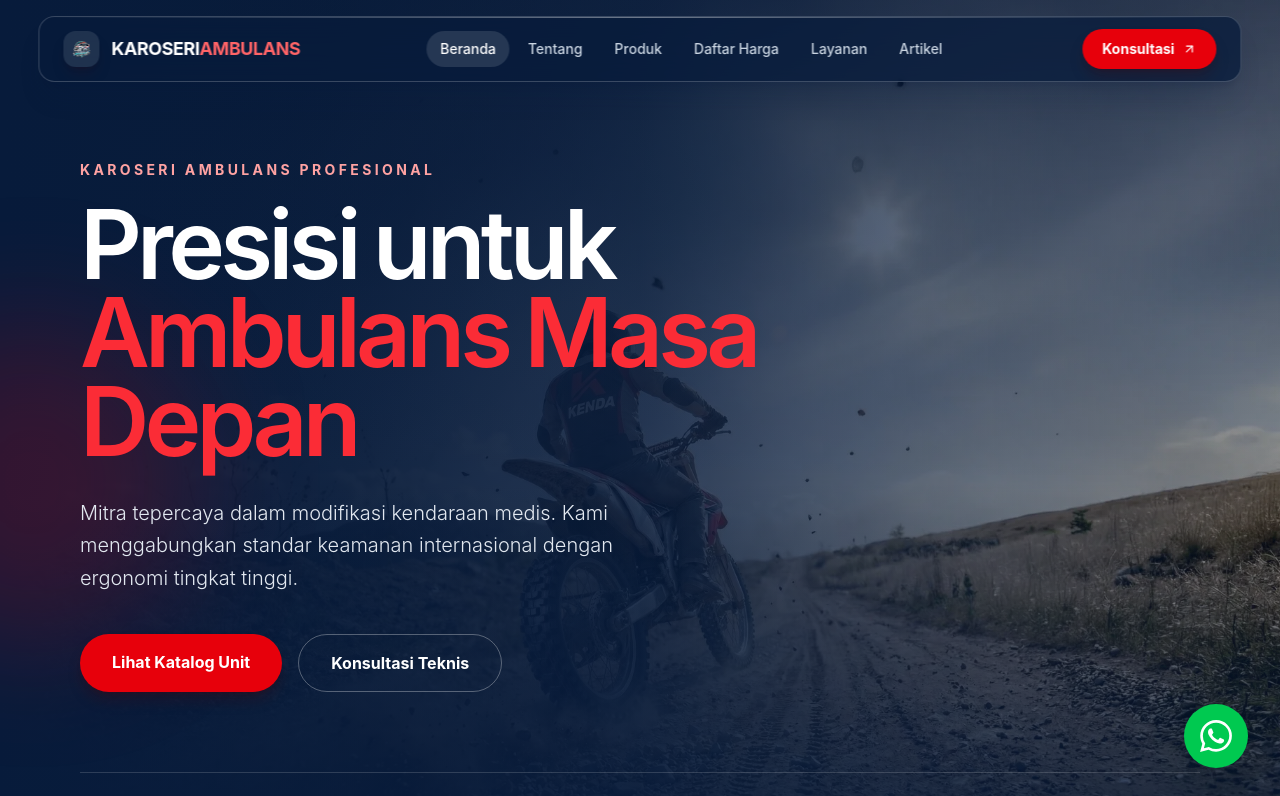
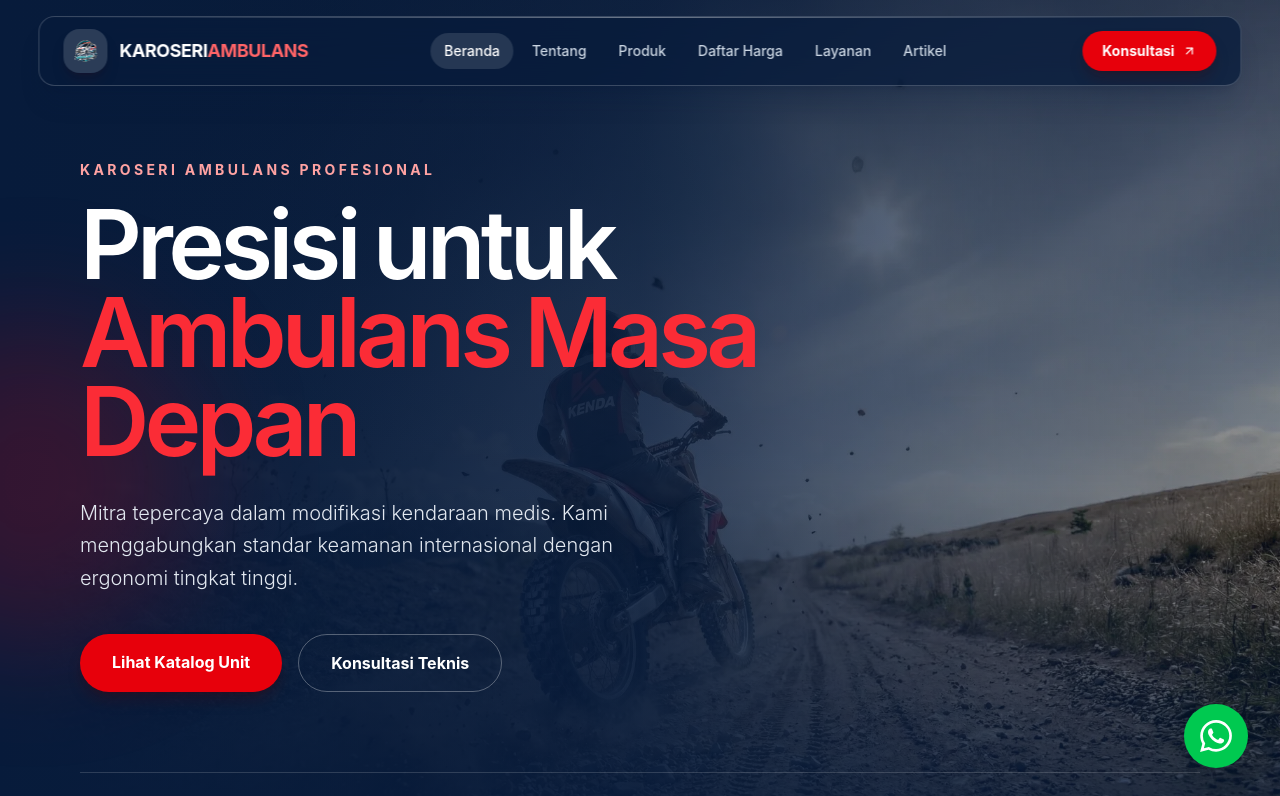
Before and after one commit to muhsaputra/karoseri-ambulans, a React (Vite) app in the folder frontend/: page / in a window 1280 px wide. Shown: the top 796 px of the page. Built offline with nearby package versions, Linux system fonts and the light colour scheme.

Commit message:
update ukuran logo

```diff
--- a/frontend/index.html
+++ b/frontend/index.html
@@ -2,7 +2,7 @@
 <html lang="id">
   <head>
     <meta charset="UTF-8" />
-    <link rel="icon" type="image/svg+xml" href="/favicon.svg" />
+    <link rel="icon" type="image/svg+xml" sizes="any" href="/favicon.svg" />
     <meta name="viewport" content="width=device-width, initial-scale=1.0" />
     <meta name="theme-color" content="#071b3b" />
     <meta name="description" content="Karoseri ambulans profesional untuk kebutuhan transport, gawat darurat, dan ICU di Indonesia." />
--- a/frontend/src/components/Navbar.jsx
+++ b/frontend/src/components/Navbar.jsx
@@ -47,11 +47,11 @@ const Navbar = () => {
             className="relative z-10 flex items-center gap-3"
             aria-label="Karoseri Ambulans - Beranda"
           >
-            <span className="flex h-9 w-9 items-center justify-center rounded-xl bg-white/10 shadow-lg shadow-red-950/15">
+            <span className="flex h-11 w-11 items-center justify-center rounded-2xl bg-white/15 shadow-lg shadow-red-950/15">
               <img
                 src="/favicon.svg"
                 alt="Karoseri Ambulans"
-                className="h-6 w-6"
+                className="h-8 w-8"
               />
             </span>
             <span className="text-base font-bold tracking-tight sm:text-lg">
```
